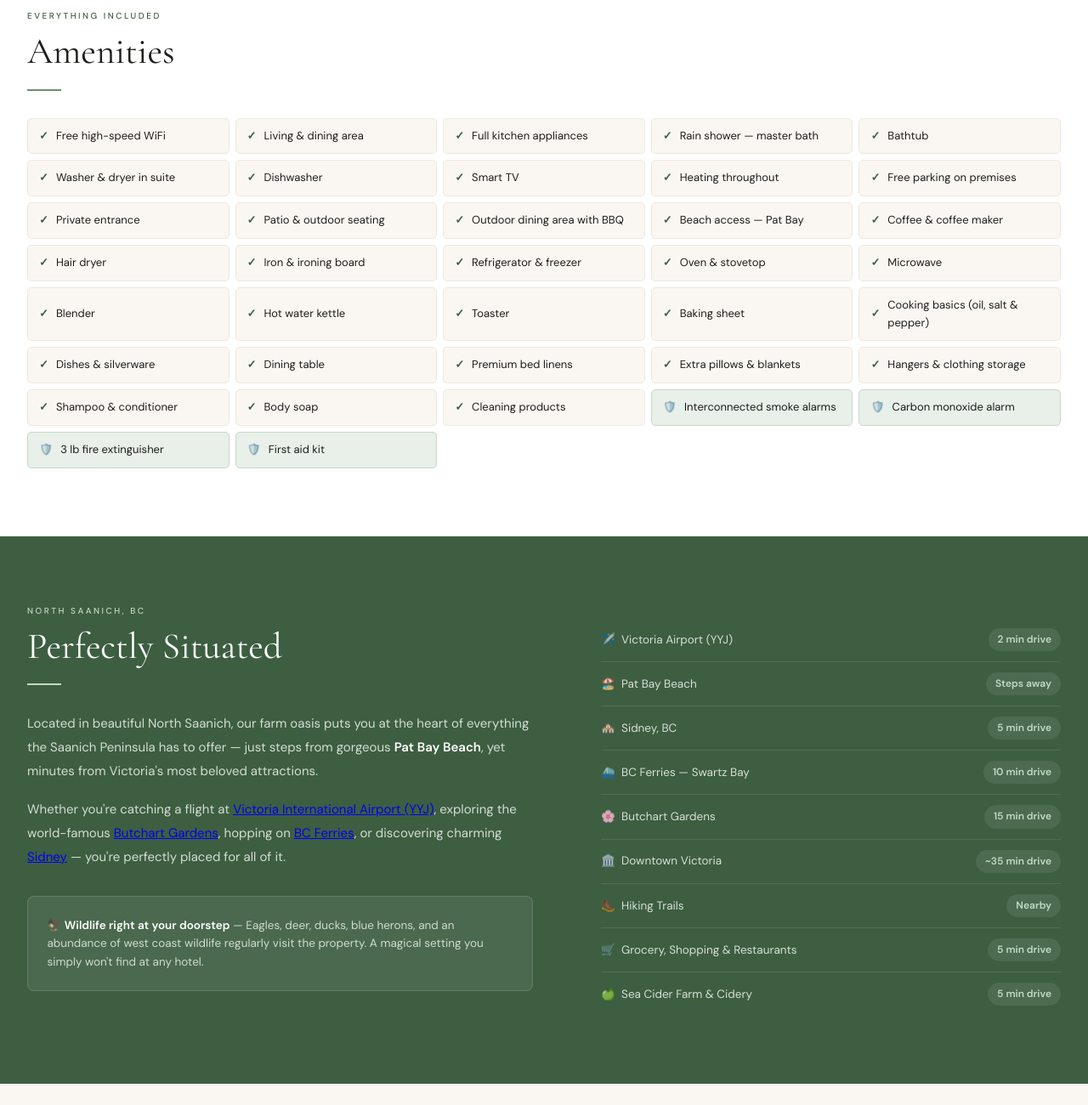
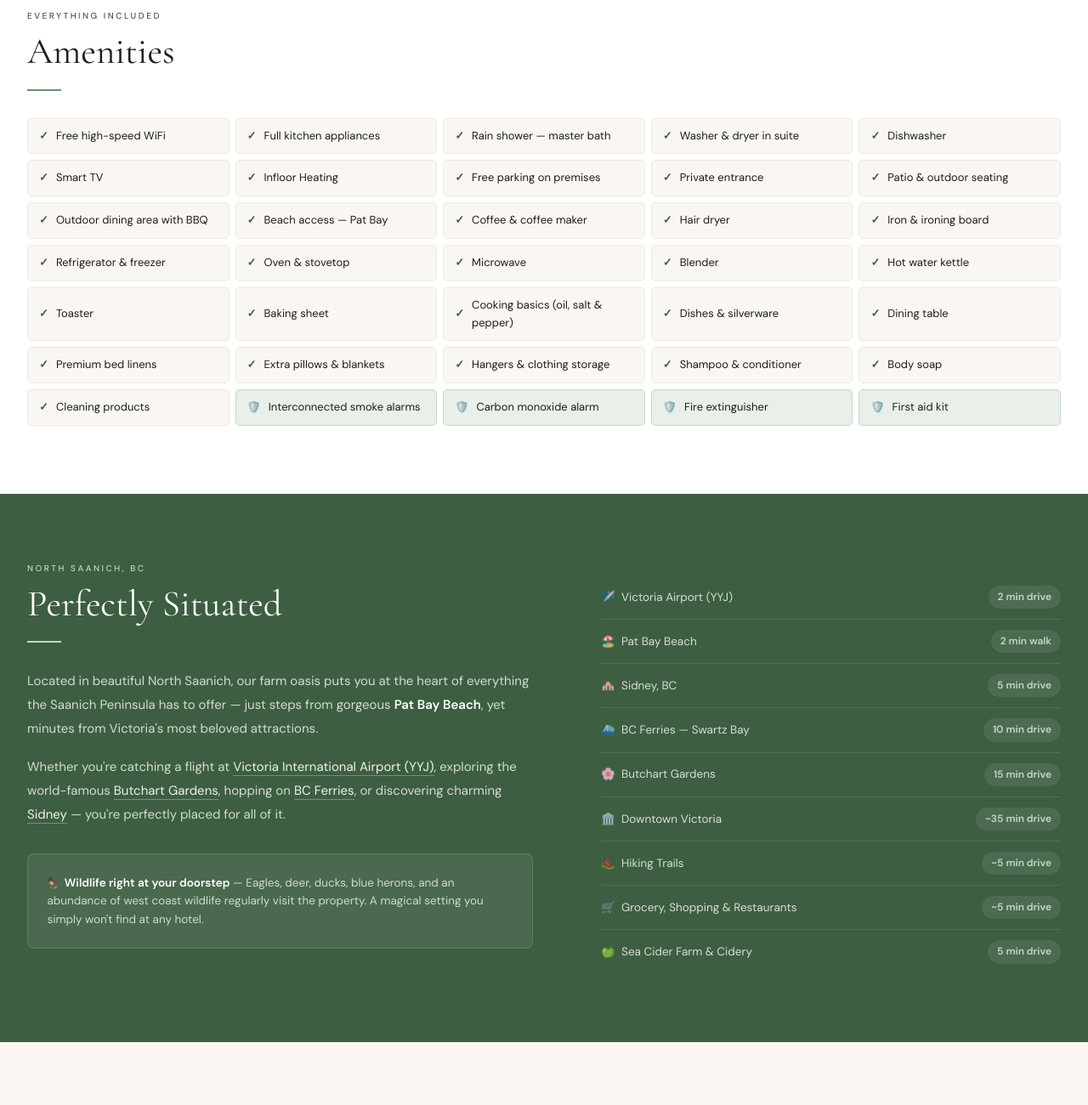
Before and after one commit to MemphisHHIT/farm-oasis-bnb, a plain HTML site: page index.html in a window 1280 px wide. Shown: the part 3800-5100 px from the top of the page at 85% size. Drawn offline with nearby package versions, Linux system fonts and the light colour scheme.

Commit message:
Update index.html

```diff
--- a/index.html
+++ b/index.html
@@ -332,12 +332,14 @@ section{padding:5rem 2rem}
 .location-section .section-title{color:white}
 .location-section .rule{background:var(--sage-light)}
 .loc-body p{color:rgba(255,255,255,0.78);font-size:15px;line-height:1.85;margin-bottom:1.1rem}
+/* ── location body links: white, no browser-blue ── */
+.loc-body a{color:rgba(255,255,255,0.92);text-decoration:none;border-bottom:1px solid rgba(255,255,255,0.3);transition:color 0.2s,border-color 0.2s}
+.loc-body a:hover{color:var(--gold-light);border-color:var(--gold-light)}
 .dist-list{list-style:none;margin-top:1rem}
 .dist-item{display:flex;justify-content:space-between;align-items:center;padding:12px 0;border-bottom:1px solid rgba(255,255,255,0.1);font-size:13.5px}
 .dist-item:last-child{border-bottom:none}
 .dist-item a{color:rgba(255,255,255,0.8);text-decoration:none;transition:color 0.2s}
 .dist-item a:hover{color:var(--gold-light)}
-.dist-plain{color:rgba(255,255,255,0.8)}
 .dist-time{color:var(--sage-light);font-weight:600;font-size:12px;background:rgba(255,255,255,0.08);padding:4px 11px;border-radius:20px;white-space:nowrap}
 .wildlife-box{margin-top:2rem;background:rgba(255,255,255,0.07);border:1px solid rgba(255,255,255,0.14);border-radius:8px;padding:1.4rem}
 .wildlife-box p{margin:0;font-size:13.5px;color:rgba(255,255,255,0.75)}
@@ -388,11 +390,12 @@ section{padding:5rem 2rem}
 .rev-card:hover{box-shadow:0 4px 20px rgba(0,0,0,0.1)}
 /* screenshot thumbnail */
 .rev-thumb{
-  width:100%;height:130px;border-radius:5px;overflow:hidden;
+  width:100%;height:170px;border-radius:5px;overflow:hidden;
   border:1px solid var(--border-light);flex-shrink:0;
 }
-.rev-thumb img{width:100%;height:100%;object-fit:cover;object-position:top center;transition:transform 0.3s}
-.rev-card:hover .rev-thumb img{transform:scale(1.04)}
+.rev-thumb img{width:100%;height:100%;object-fit:cover;object-position:top left;
+  transform:scale(0.92);transform-origin:top left;transition:transform 0.3s}
+.rev-card:hover .rev-thumb img{transform:scale(0.97)}
 /* reviewer */
 .rev-who{display:flex;align-items:center;gap:8px}
 .rev-avatar{
@@ -789,14 +792,12 @@ footer p{color:rgba(255,255,255,0.55);line-height:1.75}
     <div class="rule"></div>
     <div class="amenities-grid">
       <div class="amenity"><span class="am-check">✓</span>Free high-speed WiFi</div>
-      <div class="amenity"><span class="am-check">✓</span>Living &amp; dining area</div>
       <div class="amenity"><span class="am-check">✓</span>Full kitchen appliances</div>
       <div class="amenity"><span class="am-check">✓</span>Rain shower — master bath</div>
-      <div class="amenity"><span class="am-check">✓</span>Bathtub</div>
       <div class="amenity"><span class="am-check">✓</span>Washer &amp; dryer in suite</div>
       <div class="amenity"><span class="am-check">✓</span>Dishwasher</div>
       <div class="amenity"><span class="am-check">✓</span>Smart TV</div>
-      <div class="amenity"><span class="am-check">✓</span>Heating throughout</div>
+      <div class="amenity"><span class="am-check">✓</span>Infloor Heating</div>
       <div class="amenity"><span class="am-check">✓</span>Free parking on premises</div>
       <div class="amenity"><span class="am-check">✓</span>Private entrance</div>
       <div class="amenity"><span class="am-check">✓</span>Patio &amp; outdoor seating</div>
@@ -823,7 +824,7 @@ footer p{color:rgba(255,255,255,0.55);line-height:1.75}
       <div class="amenity"><span class="am-check">✓</span>Cleaning products</div>
       <div class="amenity safety"><span class="am-check">🛡️</span>Interconnected smoke alarms</div>
       <div class="amenity safety"><span class="am-check">🛡️</span>Carbon monoxide alarm</div>
-      <div class="amenity safety"><span class="am-check">🛡️</span>3 lb fire extinguisher</div>
+      <div class="amenity safety"><span class="am-check">🛡️</span>Fire extinguisher</div>
       <div class="amenity safety"><span class="am-check">🛡️</span>First aid kit</div>
     </div>
   </div>
@@ -847,14 +848,14 @@ footer p{color:rgba(255,255,255,0.55);line-height:1.75}
     <div>
       <ul class="dist-list">
         <li class="dist-item"><a href="https://www.victoriaairport.com/" target="_blank" rel="noopener">✈️ &nbsp;Victoria Airport (YYJ)</a><span class="dist-time">2 min drive</span></li>
-        <li class="dist-item"><span class="dist-plain">🏖️ &nbsp;Pat Bay Beach</span><span class="dist-time">Steps away</span></li>
+	<li class="dist-item"><a href="https://share.google/wbha6LIpyqGbepPtW" target="_blank" rel="noopener">🏖️ &nbsp;Pat Bay Beach</a><span class="dist-time">2 min walk</span></li>
         <li class="dist-item"><a href="https://www.sidney.ca/" target="_blank" rel="noopener">🏘️ &nbsp;Sidney, BC</a><span class="dist-time">5 min drive</span></li>
         <li class="dist-item"><a href="https://www.bcferries.com/" target="_blank" rel="noopener">⛴️ &nbsp;BC Ferries — Swartz Bay</a><span class="dist-time">10 min drive</span></li>
         <li class="dist-item"><a href="https://www.butchartgardens.com/" target="_blank" rel="noopener">🌸 &nbsp;Butchart Gardens</a><span class="dist-time">15 min drive</span></li>
-        <li class="dist-item"><a href="https://www.tourismvictoria.com/" target="_blank" rel="noopener">🏛️ &nbsp;Downtown Victoria</a><span class="dist-time">~35 min drive</span></li>
-        <li class="dist-item"><span class="dist-plain">🥾 &nbsp;Hiking Trails</span><span class="dist-time">Nearby</span></li>
-        <li class="dist-item"><span class="dist-plain">🛒 &nbsp;Grocery, Shopping &amp; Restaurants</span><span class="dist-time">5 min drive</span></li>
-        <li class="dist-item"><span class="dist-plain">🍏 &nbsp;Sea Cider Farm &amp; Cidery</span><span class="dist-time">5 min drive</span></li>
+        <li class="dist-item"><a href="https://bcparks.ca/lau-welnew-john-dean-park/" target="_blank" rel="noopener">🏛️ &nbsp;Downtown Victoria</a><span class="dist-time">~35 min drive</span></li>
+	<li class="dist-item"><a href="https://www.tourismvictoria.com/" target="_blank" rel="noopener">🥾 &nbsp;Hiking Trails</a><span class="dist-time">~5 min drive</span></li>
+	<li class="dist-item"><a href="https://www.surlymermaid.ca/" target="_blank" rel="noopener">🛒 &nbsp;Grocery, Shopping &amp; Restaurants</a><span class="dist-time">~5 min drive</span></li>
+        <li class="dist-item"><a href="https://seacider.ca/" target="_blank" rel="noopener">🍏 &nbsp;Sea Cider Farm &amp; Cidery</a><span class="dist-time">5 min drive</span></li>
       </ul>
     </div>
   </div>
```
